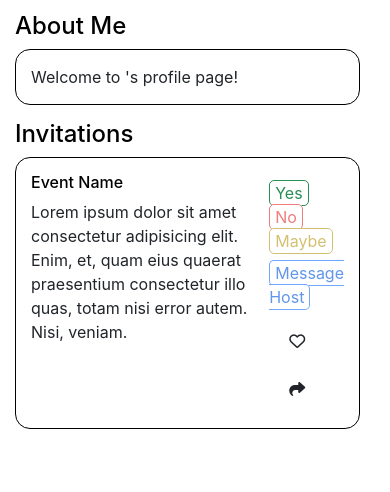
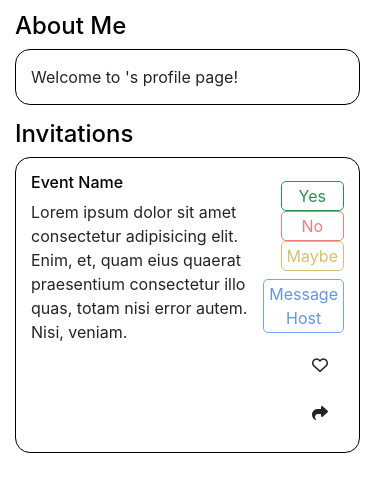
Before and after one commit to quyenxhuynh/invit.io, a PHP site: page /profile.php in a window 390 px wide. Shown: the part 196-688 px from the top of the page. Run offline with PHP 8.4, Linux system fonts and the light colour scheme; data that the repository does not hold is empty; a stand-in replaces the project's code that opens the database connection; some libraries are stand-ins or nearby versions.

Commit message:
format for macbook

```diff
--- a/css/profile.css
+++ b/css/profile.css
@@ -40,7 +40,7 @@
     display: grid;
     grid-column: 1 / 3;
     border: 1px solid black;
-    grid-template-columns: 4fr 1fr;
+    grid-template-columns: 3fr 1fr;
     grid-template-rows: 1fr;
 }
 
@@ -53,6 +53,10 @@
 .right-event {
     display: grid;
     grid-column: 2 / 3;
+}
+
+.heart-toggle, .share-event {
+    margin: .25rem;
 }
 
 .btn-no {
@@ -117,12 +121,20 @@
 
 .right {
     justify-self: end;
+    /* display: flex;
+    flex-direction: column; */
+    text-align: center;
 }
 
 
 @media only screen and (max-width:1000px) {
-    .content {
+    .content, .right {
         display: flex;
         flex-direction: column;
     }
+
+    .heart-toggle, .share-event, span {
+        display: inline-block;
+        margin: 0;
+    }
 }
--- a/js/navbar.js
+++ b/js/navbar.js
@@ -16,7 +16,7 @@ hide.onclick = () => {
 }
 
 function sizing() {
-    if (window.innerWidth >= 1000) { // desktop
+    if (window.innerWidth > 1000) { // desktop
         show.style.display = "none";
         hide.style.display = "none";
         nav.style.display = "block";
--- a/profile.php
+++ b/profile.php
@@ -18,7 +18,6 @@
 	<?php include('navbar.php') ?>
 
 	<div class="container">
-
 		<?php
 		if (isset($_GET['username']) && !empty($_GET['username'])) {
 			$username = $_GET['username'];
@@ -81,7 +80,7 @@
 
 		<div class='content mt-2'>
 			<div id="about me">
-				<h4>About Me</h4>
+				<h4 id="abt-me">About Me</h4>
 				<div class='rounded-outline'>
 					<?php
 					if (!empty($bio)) {
@@ -108,10 +107,10 @@
 							<a href='' class='btn-blue-muted-outline btn-invite'>Message Host</a>
 						</div>
 						<div class='right'>
-							<span class='heart-toggle mx-1'>
+							<span class='heart-toggle'>
 								<i class='event-icon far fa-heart'></i>
 							</span>
-							<span class='share-event mx-1'>
+							<span class='share-event'>
 								<i class='event-icon fas fa-share'></i>
 							</span>
 						</div>
@@ -150,10 +149,10 @@
 
 						echo "
 						<div class='right'>
-							<span class='heart-toggle mx-1'>
+							<span class='heart-toggle'>
 								<i class='event-icon far fa-heart'></i>
 							</span>
-							<span class='share-event mx-1'>
+							<span class='share-event'>
 								<i class='event-icon fas fa-share'></i>
 							</span>
 						</div>
@@ -162,8 +161,11 @@
 					}
 				}
 				?>
+
+
 			</div>
 		</div>
+
 	</div>
 
 	<?php include('js.html') ?>
```
Also changed, not shown: js/events.js (deleted).
